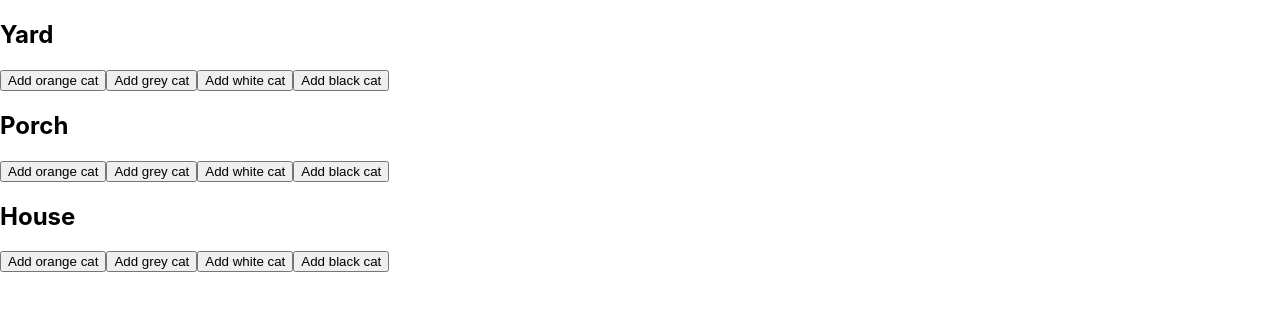
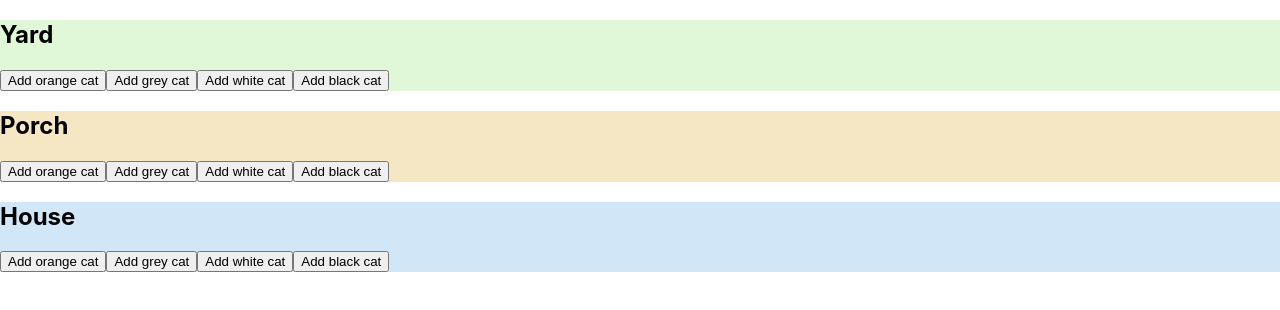
Before and after one commit to MERN-ing-the-midnight-oil/here-kitty-kitty-score-calculator, a React (Create React App) app: page / in a window 1280 px wide. Shown: the top 310 px of the page. Built offline with nearby package versions, Linux system fonts and the light colour scheme.

Commit message:
added background colors to icon strings

```diff
--- a/src/App.css
+++ b/src/App.css
@@ -13,3 +13,15 @@
 .cat-icon.black {
   color: black;
 }
+
+.zone.yard {
+  background-color: #e0f8d8; /* Light green */
+}
+
+.zone.porch {
+  background-color: #f5e7c4; /* Light tan */
+}
+
+.zone.house {
+  background-color: #d1e7f8; /* Light blue */
+}
```
